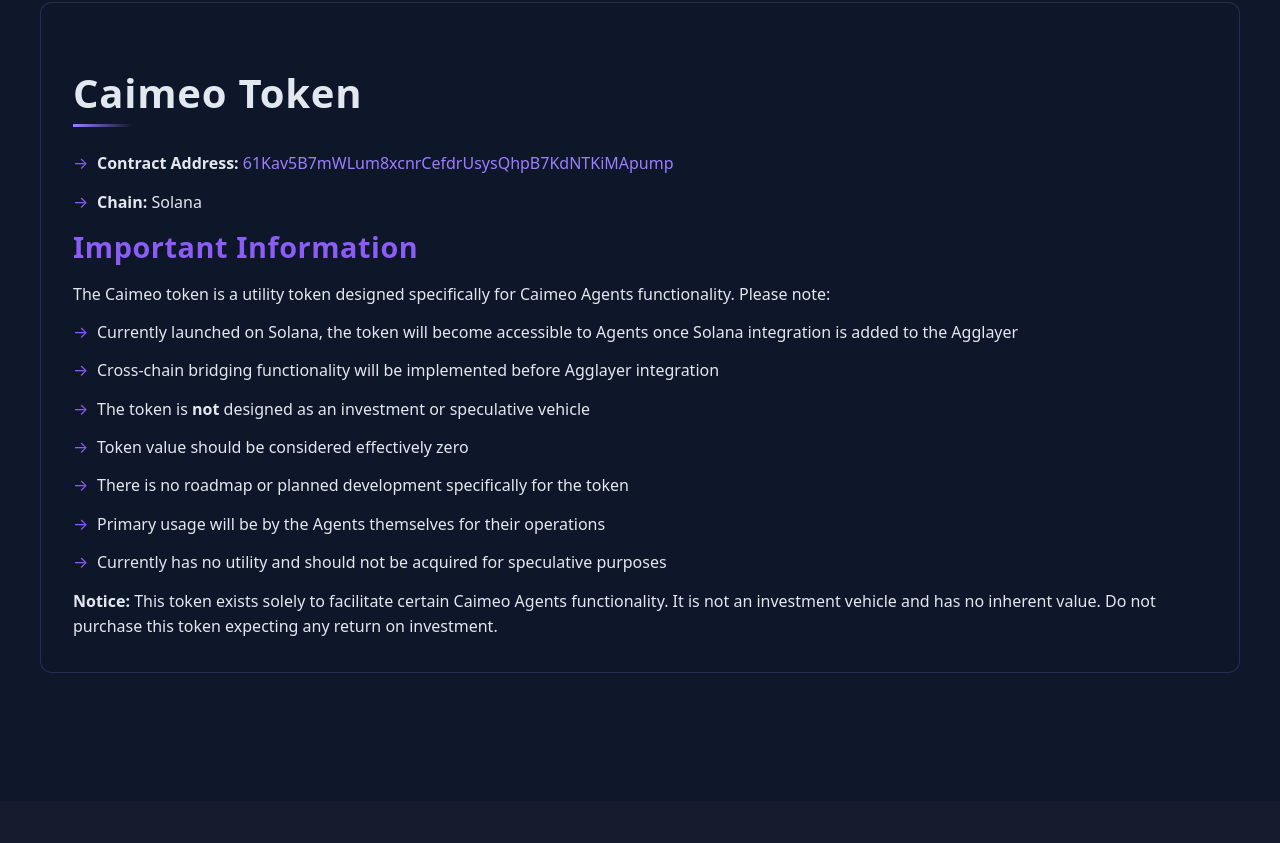
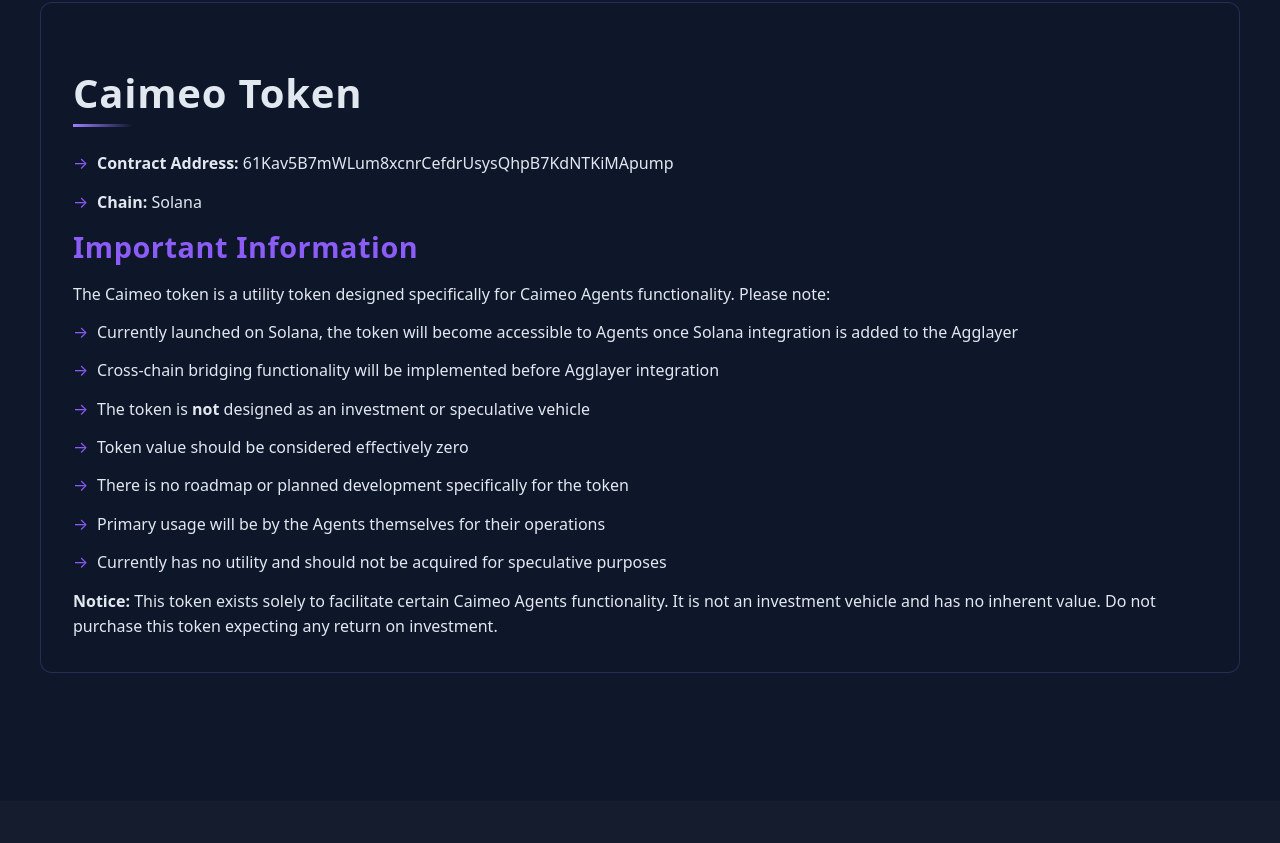
Before and after one commit to Swader/caimeo_web, a plain HTML site: page website/src/caimeo-agents.html in a window 1280 px wide. Shown: the part 5754-6597 px from the top of the page. Drawn offline with Linux system fonts and the light colour scheme; a script that the page names is missing.

Commit message:
Token info

```diff
--- a/website/src/caimeo-agents.html
+++ b/website/src/caimeo-agents.html
@@ -248,7 +248,7 @@
         <div class="token-info">
             <div class="token-details">
                 <ul>
-                    <li><strong>Contract Address: </strong><a target="_blank" href="https://pump.fun/coin/61Kav5B7mWLum8xcnrCefdrUsysQhpB7KdNTKiMApump">61Kav5B7mWLum8xcnrCefdrUsysQhpB7KdNTKiMApump</a></li>
+                    <li><strong>Contract Address: </strong>61Kav5B7mWLum8xcnrCefdrUsysQhpB7KdNTKiMApump</li>
                     <li><strong>Chain:</strong> Solana</li>
                 </ul>
             </div>
```
